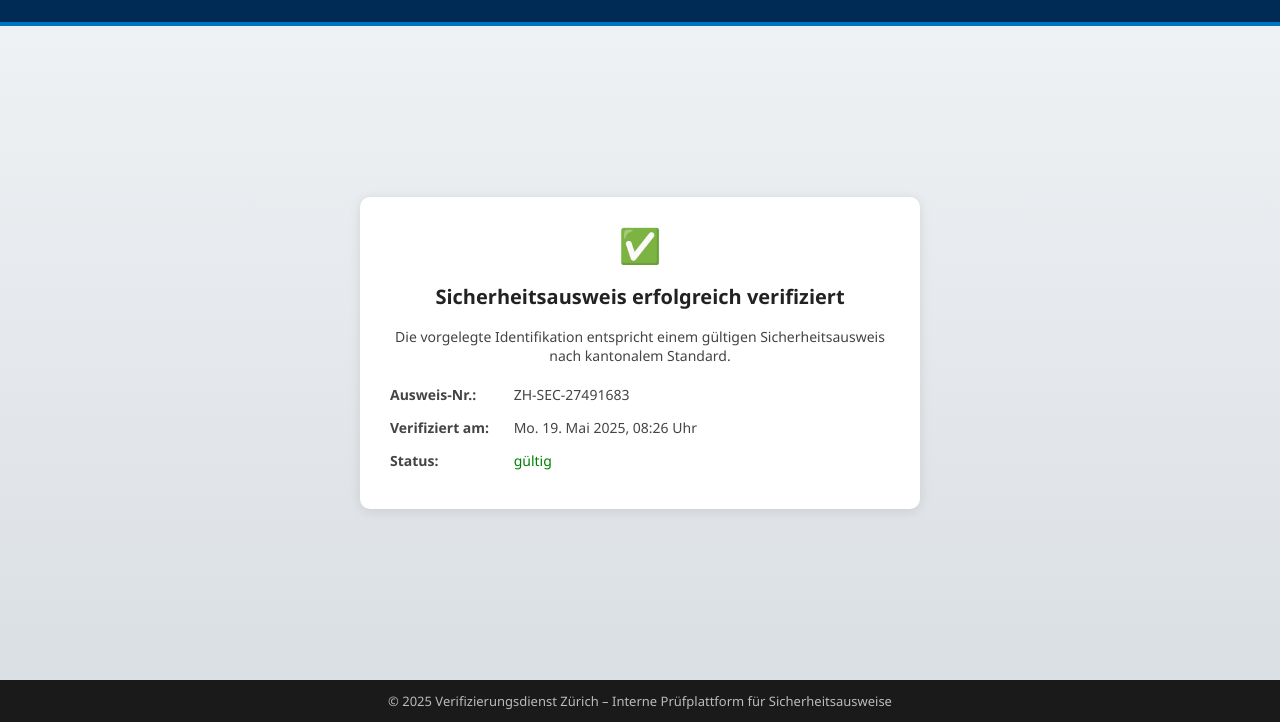
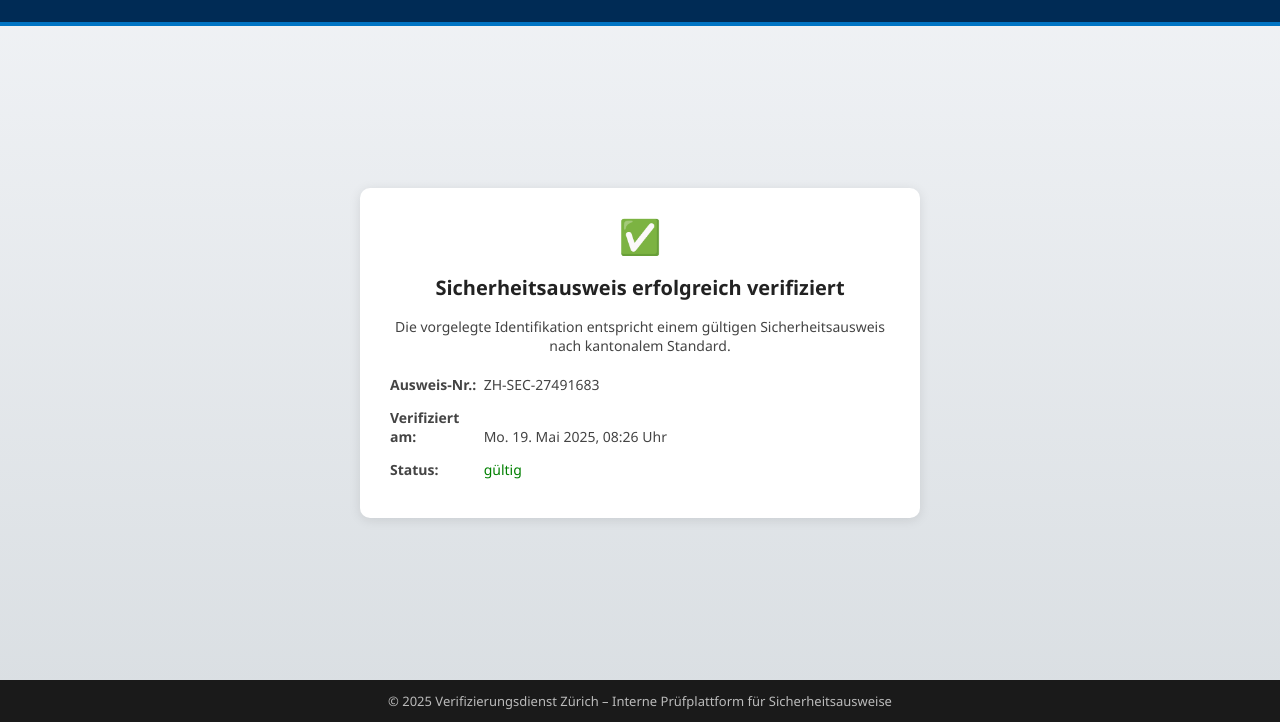
Before and after one commit to IDverification/Test-1, a plain HTML site: page index.html in a window 1280 px wide. Shown: the part 78-800 px from the top of the page. Drawn offline with Linux system fonts and the light colour scheme.

Commit message:
Update index.html

```diff
--- a/index.html
+++ b/index.html
@@ -93,7 +93,7 @@
     .info-list span.label {
       font-weight: bold;
       display: inline-block;
-      width: 120px;
+      width: 90px; /* <- HIER VERKLEINERT */
     }
 
     .footer {
@@ -154,7 +154,6 @@
     const stunde = String(now.getHours()).padStart(2, '0');
     const minute = String(now.getMinutes()).padStart(2, '0');
 
-    // geschütztes Leerzeichen vor "Uhr" (\u00A0) hält alles in einer Zeile
     const verifiziert = `${wochentag} ${tag}. ${monat} ${jahr}, ${stunde}:${minute}\u00A0Uhr`;
     document.getElementById("veri").innerText = verifiziert;
   </script>
```
